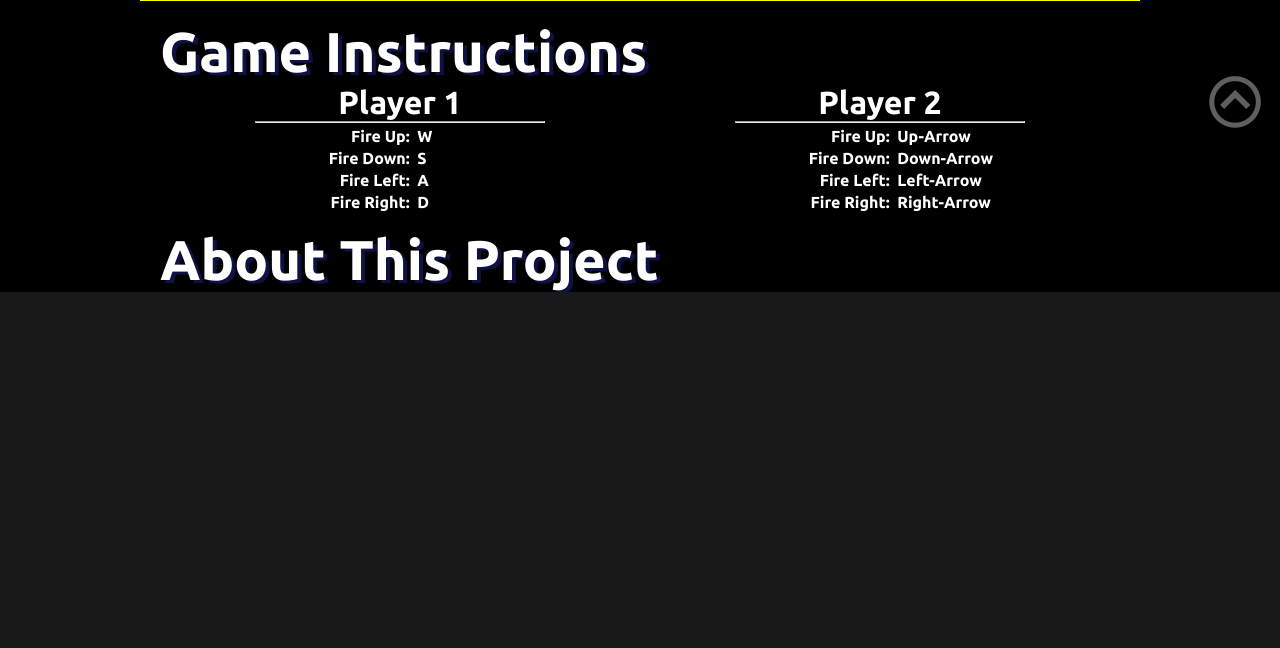
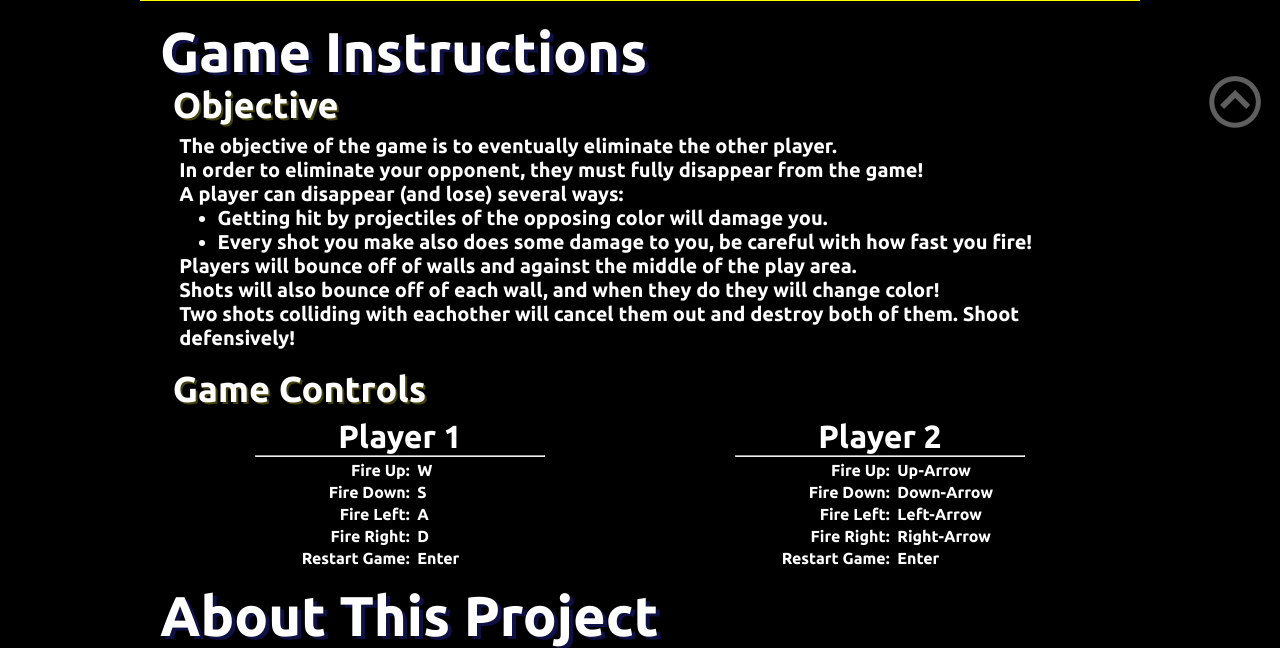
Before and after one commit to BryanNikla/Global-GameJam-2017, a PHP site: page / in a window 1280 px wide. Shown: the part 655-1303 px from the top of the page. Before the commit the page ends 947 px from the top, so only its background shows below. Run offline with PHP 8.4, Linux system fonts and the light colour scheme.

Commit message:
came objective and controls finished. ---
also added a fix to prevent the default browser actions from happening when you pressed the arrow keys or the spacebar

```diff
--- a/game.js
+++ b/game.js
@@ -1,3 +1,11 @@
+window.addEventListener("keydown", function(e) {
+    // space and arrow keys
+    if([32, 37, 38, 39, 40].indexOf(e.keyCode) > -1) {
+        e.preventDefault();
+    }
+}, false);
+
+
 var canvas = document.getElementById("gameCanvas");
 var ctx = canvas.getContext("2d");
 
--- a/index.html
+++ b/index.html
@@ -36,42 +36,69 @@
 <div id="spacer" style="width: 100%; height: 610px;">&nbsp;</div>
 <section id="instructions">
     <h2>Game Instructions</h2>
+    <h3>Objective</h3>
+    <div class="paragraph">
+        The objective of the game is to eventually eliminate the other player.<br>
+        In order to eliminate your opponent, they must fully disappear from the game!<br>
+        A player can disappear (and lose) several ways: <br>
+        <ul>
+            <li>Getting hit by projectiles of the opposing color will damage you.</li>
+            <li>Every shot you make also does some damage to you, be careful with how fast you fire!</li>
+        </ul>
+        Players will bounce off of walls and against the middle of the play area.<br>
+        Shots will also bounce off of each wall, and when they do they will change color!</br>
+        Two shots colliding with eachother will cancel them out and destroy both of them. Shoot defensively!<br>
+    </div>
+    <br>
+    <h3>Game Controls</h3>
     <div id="controlsContainer">
         <div id="player1">
-            <h3>Player 1</h3>
+            <h4>Player 1</h4>
             <hr>
-            <h4>
+            <h5>
                 <div class="control">Fire Up:</div>
                 <div class="key">&nbsp;&nbsp;W</div>
-            </h4>
-            <h4>
+            </h5>
+            <h5>
                 <div class="control">Fire Down:</div>
                 <div class="key">&nbsp;&nbsp;S</div>
-            </h4><h4>
+            </h5>
+            <h5>
                 <div class="control">Fire Left:</div>
                 <div class="key">&nbsp;&nbsp;A</div>
-        </h4><h4>
+            </h5>
+            <h5>
                 <div class="control">Fire Right:</div>
                 <div class="key">&nbsp;&nbsp;D</div>
-        </h4>
+            </h5>
+            <h5>
+                <div class="control">Restart Game:</div>
+                <div class="key">&nbsp;&nbsp;Enter</div>
+            </h5>
         </div>
         <div id="player2">
-            <h3>Player 2</h3>
+            <h4>Player 2</h4>
             <hr>
-            <h4>
+            <h5>
                 <div class="control">Fire Up:</div>
                 <div class="key">&nbsp;&nbsp;Up-Arrow</div>
-            </h4>
-            <h4>
+            </h5>
+            <h5>
                 <div class="control">Fire Down:</div>
                 <div class="key">&nbsp;&nbsp;Down-Arrow</div>
-            </h4><h4>
+            </h5>
+            <h5>
                 <div class="control">Fire Left:</div>
                 <div class="key">&nbsp;&nbsp;Left-Arrow</div>
-        </h4><h4>
+            </h5>
+            <h5>
                 <div class="control">Fire Right:</div>
                 <div class="key">&nbsp;&nbsp;Right-Arrow</div>
-        </h4>
+            </h5>
+            <h5>
+                <div class="control">Restart Game:</div>
+                <div class="key">&nbsp;&nbsp;Enter</div>
+            </h5>
         </div>
     </div>
 
--- a/main.css
+++ b/main.css
@@ -104,20 +104,33 @@ h2 {
 
 h3 {
     font-family: 'Ubuntu', sans-serif;
+    font-size: 4.5vh;
+    text-shadow: 2px 2px #43410c;
+    margin-left: 1vw;
+    margin-bottom: 1vh;
+}
+
+h4 {
+    font-family: 'Ubuntu', sans-serif;
     font-size: 4vh;
     text-align: center;
 }
 
-h4 {
+h5 {
     display: flex;
     font-size: 2vh;
     font-family: 'Ubuntu', sans-serif;
     margin-top: 0.5vh;
 }
 
-p {
-    font-size: 3vh;
+.paragraph {
+    font-size: 2.5vh;
     font-family: 'Ubuntu', sans-serif;
+    margin-left: 1.5vw;
+}
+
+.paragraph ul {
+    margin-left: 3vw;
 }
 
 #controlsContainer {
```
Also changed, not shown: globalGameJam.png. Lines whose indentation alone changed are shown as unchanged.
